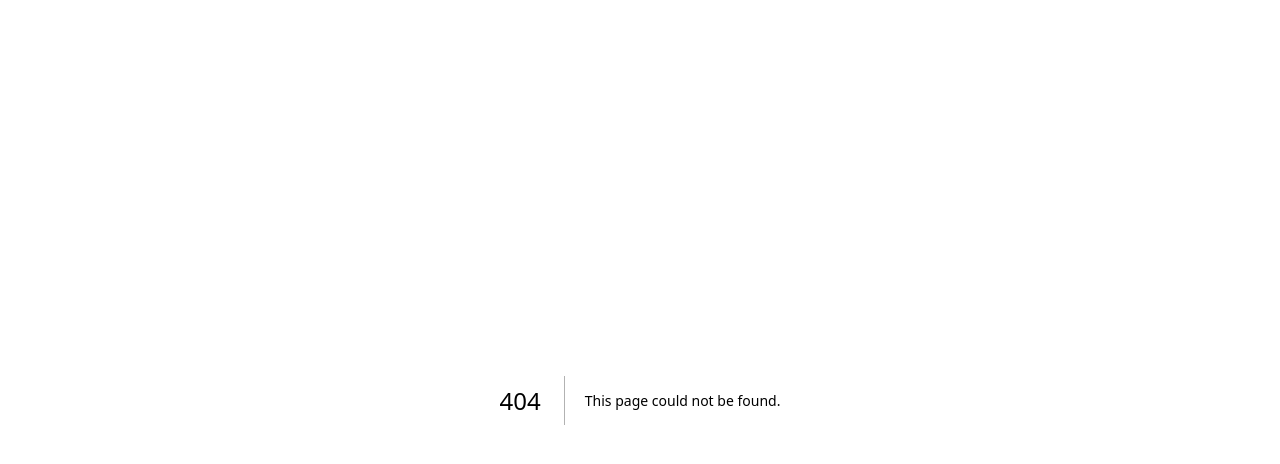
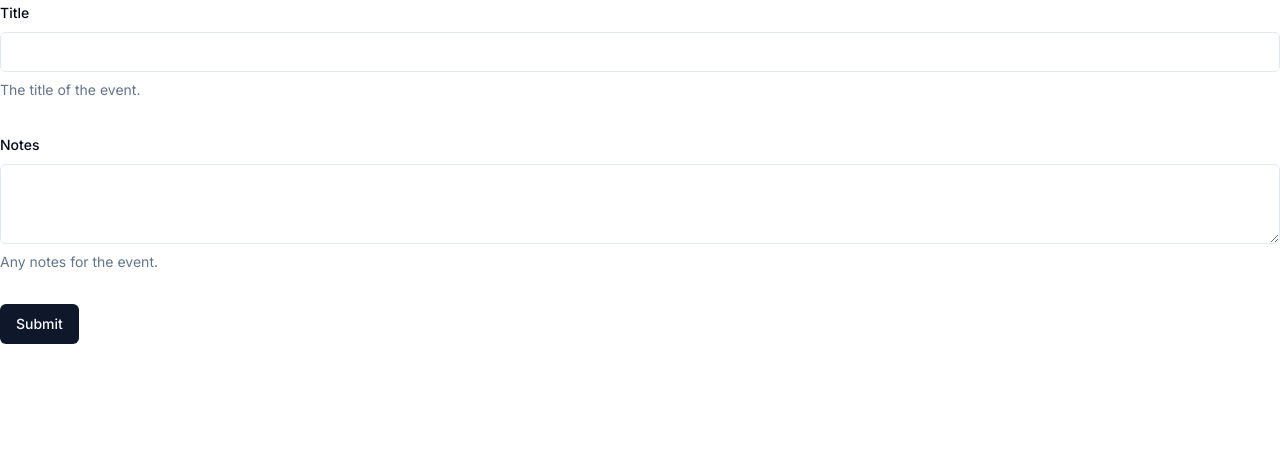
Before and after one commit to dkkmartin/our-calendar, a Next.js app: page /calendar/2024-04-23 in a window 1280 px wide. Before the commit this address had no page. Shown: the top 464 px of the page. Built offline with nearby package versions, Linux system fonts and the light colour scheme.

Commit message:
refactor: Add CalendarAdd component for creating calendar entries

```diff
--- /dev/null
+++ b/src/app/calendar/[date]/page.tsx
@@ -0,0 +1,15 @@
+import NewEvent from "@/components/calendar/newEvent"
+
+interface CalendarAddProps {
+  params: {
+    date: string
+  }
+}
+
+export default function CalendarAdd({ params }: CalendarAddProps) {
+  return (
+    <section>
+      <NewEvent date={params.date}></NewEvent>
+    </section>
+  )
+}
```
